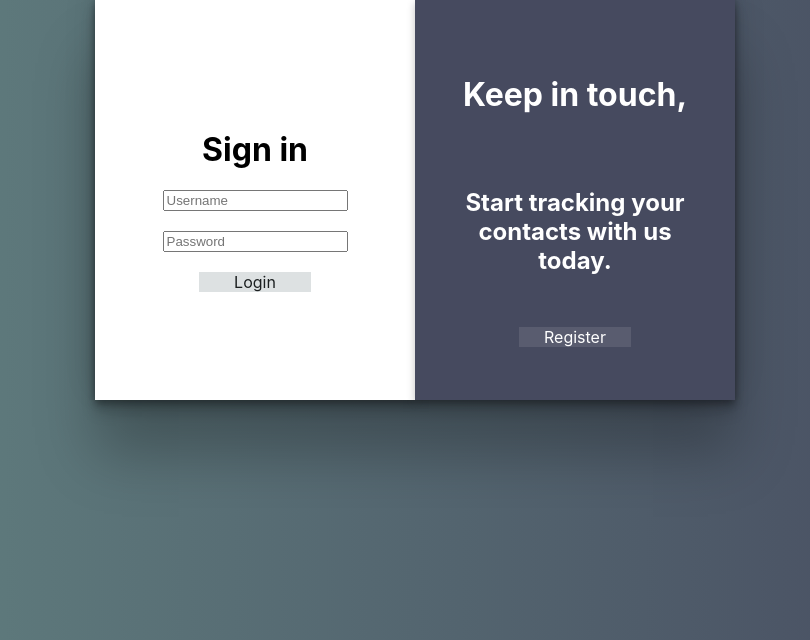
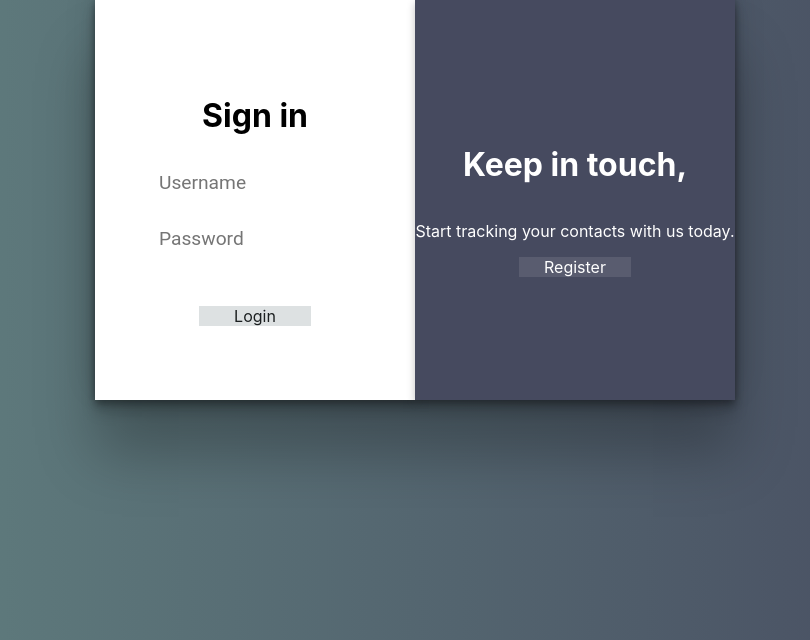
Before and after one commit to enzosromano/GoatedGroup23, a PHP site: page / in a window 1280 px wide. Shown: the part 92-732 px from the top of the page, without its empty margins (225-1035 px from the left). Run offline with PHP 8.4, Linux system fonts and the light colour scheme.

Commit message:
Rough commit, blocks are commented out, saving version history

```diff
--- a/css/styles.css
+++ b/css/styles.css
@@ -1,3 +1,5 @@
+
+
 body {
     background-color: #C33434;
     width: 100%;
@@ -45,6 +47,7 @@ body {
     flex-direction: column;
     justify-content: center;
     align-items: center;
+    text-align: left;
 
     background-color: white;
 
@@ -66,24 +69,26 @@ body {
     background-color: #464A5F;
     box-shadow: rgba(0, 0, 0, 0.24) 0px 3px 8px;
 }
-.signUpModal h2 {
-    padding: 10%;
-    align-self: center;
-    text-align: center;
-}
 
 
-.loginModel {
-    background-color: white;
+.registerModal {
+
+    margin: auto;
+    height: 60%;
+    width: 30%;
+
+    background-color: #464A5F;
+
     display: flex;
     flex-direction: column;
     justify-content: center;
     align-items: center;
+
+    gap: 10px;
+
     padding: 20px;
     border-radius: 25px;
     border: 5px solid black;
-    height:450px;
-    width: 300px
 }
 
 
@@ -126,7 +131,7 @@ body {
     flex-direction: column;
 }
 
-.btn-three {
+.btn {
   color: white;
   transition: all 0.5s;
   position: relative;
@@ -135,7 +140,7 @@ body {
   width: 35%;
   height: 5%;
 }
-  .btn-three::before {
+.btn::before {
   content: '';
   position: absolute;
   top: 0;
@@ -146,11 +151,11 @@ body {
   background-color: rgba(255,255,255,0.1);
   transition: all 0.3s;
 }
-  .btn-three:hover::before {
+.btn:hover::before {
   opacity: 0 ;
   transform: scale(0.5,0.5);
 }
-  .btn-three::after {
+.btn::after {
   content: '';
   position: absolute;
   top: 0;
@@ -163,49 +168,37 @@ body {
   border: 1px solid rgba(255,255,255,0.5);
   transform: scale(1.2,1.2);
 }
-  .btn-three:hover::after {
+.btn:hover::after {
   opacity: 1;
   transform: scale(1,1);
 }
 
-.btn-one {
+
+.btn-two {
   color: black;
-    transition: all 0.5s;
-    position: relative;
-    display: flex;
-    justify-content: center;
-    width: 35%;
-    height: 5%;
 }
-  .btn-one::before {
-    content: '';
-    position: absolute;
-    top: 0;
-    left: 0;
-    width: 100%;
-    height: 100%;
-    z-index: 1;
+.btn-two::before {
   background-color: rgba(115, 129, 136, 0.24);
+}
+.btn-two::after {
+  border: 1px solid rgba(163, 42, 42, 0.5);
+}
+
+
+.form-input {
+  font-family: 'Roboto', sans-serif;
+
+  width: 60%;
+  height: 3%;
+
+  color: #333;
+  font-size: 1.2rem;
+	margin: 0 auto;
+  padding: 1.5rem 2rem;
+  border-radius: 0.2rem;
+  background-color: rgb(255, 255, 255);
+  border: none;
+  display: block;
+  border-bottom: 0.3rem solid transparent;
   transition: all 0.3s;
 }
-  .btn-one:hover::before {
-    opacity: 0 ;
-    transform: scale(0.5,0.5);
-  }
-  .btn-one::after {
-    content: '';
-    position: absolute;
-    top: 0;
-    left: 0;
-    width: 100%;
-    height: 100%;
-    z-index: 1;
-    opacity: 0;
-    transition: all 0.3s;
-    border: 1px solid rgba(163, 42, 42, 0.5);
-    transform: scale(1.2,1.2);
-  }
-  .btn-one:hover::after {
-    opacity: 1;
-    transform: scale(1,1);
-  }
--- a/index.html
+++ b/index.html
@@ -22,22 +22,30 @@
 		<div class="signInModal">
 			<h1>Sign in</h1>
 
-			<input type="text" id="loginName" placeholder="Username" /><br />
-			<input type="password" id="loginPassword" placeholder="Password"/><br />
+			<div class="form-group">
+				<input type="text" class="form-input" id="loginName" placeholder="Username"/>
+				<input type="text" class="form-input" id="loginPassword" placeholder="Password"/>
+			</div>
 
-			<div class="btn-one" onclick="doLogin();">
+
+			<!--<input type="text" id="loginName" placeholder="Username" /><br />
+			<input type="password" id="loginPassword" placeholder="Password"/><br />-->
+
+			<div class="btn btn-two" onclick="doLogin();">
 				<span>Login</span>
 			</div>
 
 			<span id="loginResult"></span>
 
 
+
 		</div>
 
 		<div class="signUpModal">
 			<h1>Keep in touch,</h1>
-			<h2>Start tracking your contacts with us today.</h2>
-			<div class="btn-three" onclick="location.href='register.html';">
+			<p>Start tracking your contacts with us today.</p>
+
+			<div class="btn" onclick="location.href='register.html';">
 				<span>Register</span>
 			</div>
 
```
Also changed, not shown: register.html (+25 -9 lines). Lines whose indentation alone changed are shown as unchanged.
